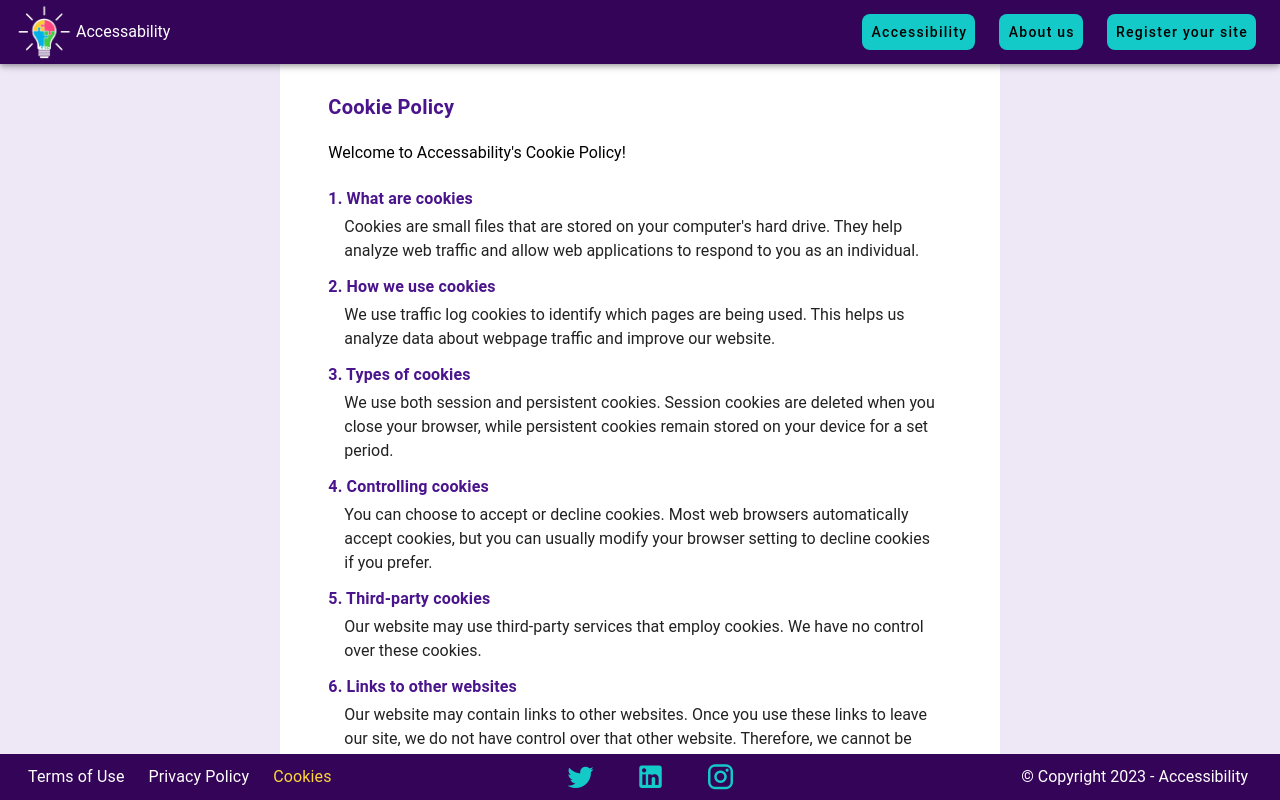
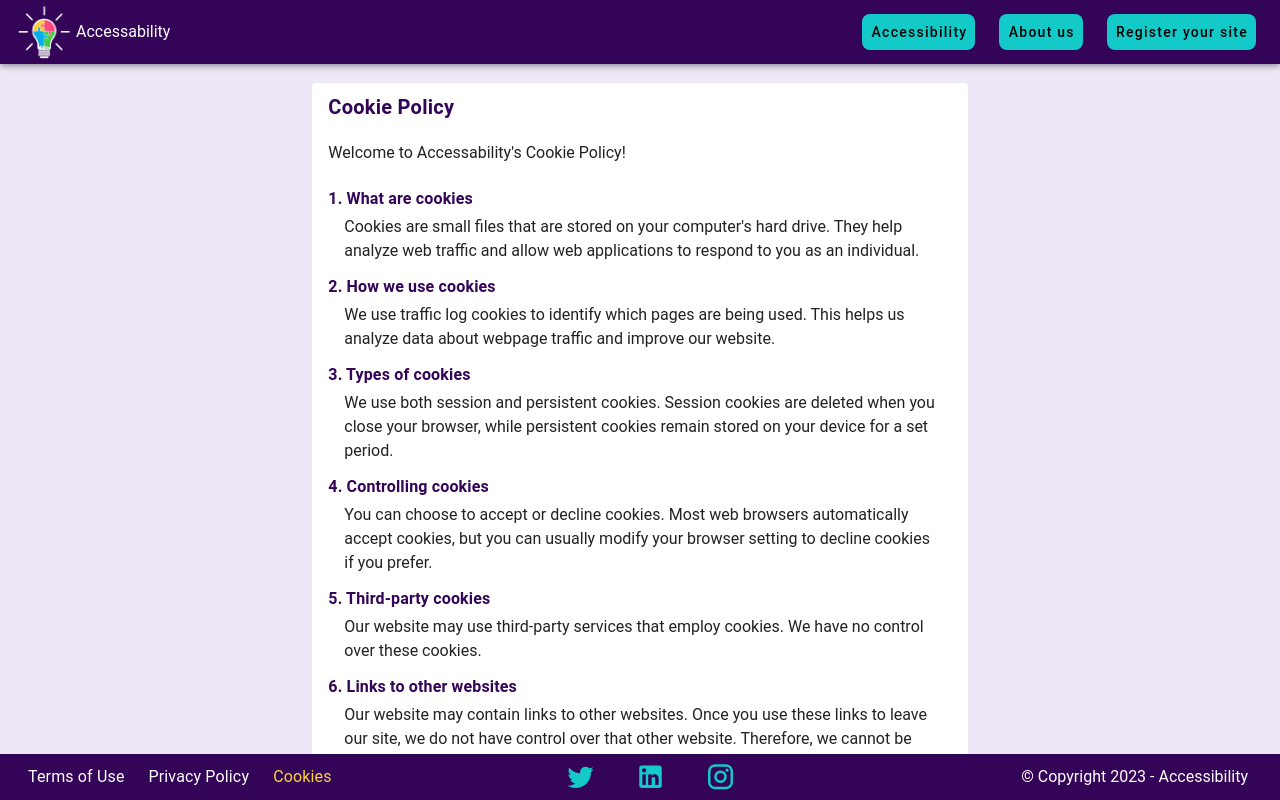
Before and after one commit to luisalvarez246/accessability, a Vue app in the folder frontend/: page /cookies in a window 1280 px wide. Shown: the top 800 px of the page. Built offline with nearby package versions, Linux system fonts and the light colour scheme.

Commit message:
CookiesView: added some style modifications

```diff
--- a/frontend/src/views/CookiesView.vue
+++ b/frontend/src/views/CookiesView.vue
@@ -4,17 +4,17 @@ const email = "contact@accessability.com";
 </script>
 
 <template>
-  <div class="main-container bg-deep-purple-lighten-5">
-    <v-container class="cookie-policy-container bg-white">
-      <v-card class="cookie-policy-card bg-transparent" variant="flat">
-        <v-card-title class="font-weight-bold text-purple-darken-4"
+  <div class="main-container">
+    <v-container class="cookie-policy-container">
+      <v-card class="cookie-policy-card" variant="flat">
+        <v-card-title class="font-weight-bold text-navbar"
           >Cookie Policy</v-card-title
         >
         <v-card-item>Welcome to Accessability's Cookie Policy!</v-card-item>
 
         <v-list bg-white>
           <v-list-item>
-            <v-list-item-title class="font-weight-bold text-purple-darken-4"
+            <v-list-item-title class="font-weight-bold text-navbar"
               >1. What are cookies</v-list-item-title
             >
             <v-list-item>
@@ -25,7 +25,7 @@ const email = "contact@accessability.com";
           </v-list-item>
 
           <v-list-item>
-            <v-list-item-title class="font-weight-bold text-purple-darken-4"
+            <v-list-item-title class="font-weight-bold text-navbar"
               >2. How we use cookies</v-list-item-title
             >
             <v-list-item>
@@ -36,7 +36,7 @@ const email = "contact@accessability.com";
           </v-list-item>
 
           <v-list-item>
-            <v-list-item-title class="font-weight-bold text-purple-darken-4"
+            <v-list-item-title class="font-weight-bold text-navbar"
               >3. Types of cookies</v-list-item-title
             >
             <v-list-item>
@@ -47,7 +47,7 @@ const email = "contact@accessability.com";
           </v-list-item>
 
           <v-list-item>
-            <v-list-item-title class="font-weight-bold text-purple-darken-4"
+            <v-list-item-title class="font-weight-bold text-navbar"
               >4. Controlling cookies</v-list-item-title
             >
             <v-list-item>
@@ -58,7 +58,7 @@ const email = "contact@accessability.com";
           </v-list-item>
 
           <v-list-item>
-            <v-list-item-title class="font-weight-bold text-purple-darken-4"
+            <v-list-item-title class="font-weight-bold text-navbar"
               >5. Third-party cookies</v-list-item-title
             >
             <v-list-item>
@@ -68,7 +68,7 @@ const email = "contact@accessability.com";
           </v-list-item>
 
           <v-list-item>
-            <v-list-item-title class="font-weight-bold text-purple-darken-4"
+            <v-list-item-title class="font-weight-bold text-navbar"
               >6. Links to other websites</v-list-item-title
             >
             <v-list-item>
@@ -81,7 +81,7 @@ const email = "contact@accessability.com";
           </v-list-item>
 
           <v-list-item>
-            <v-list-item-title class="font-weight-bold text-purple-darken-4"
+            <v-list-item-title class="font-weight-bold text-navbar"
               >7. Contact information</v-list-item-title
             >
             <v-list-item>
@@ -97,7 +97,6 @@ const email = "contact@accessability.com";
 
 <style scoped>
 .cookie-policy-container {
-  line-height: 1.5;
   padding: 2rem;
   max-width: 80ch;
 }
```
